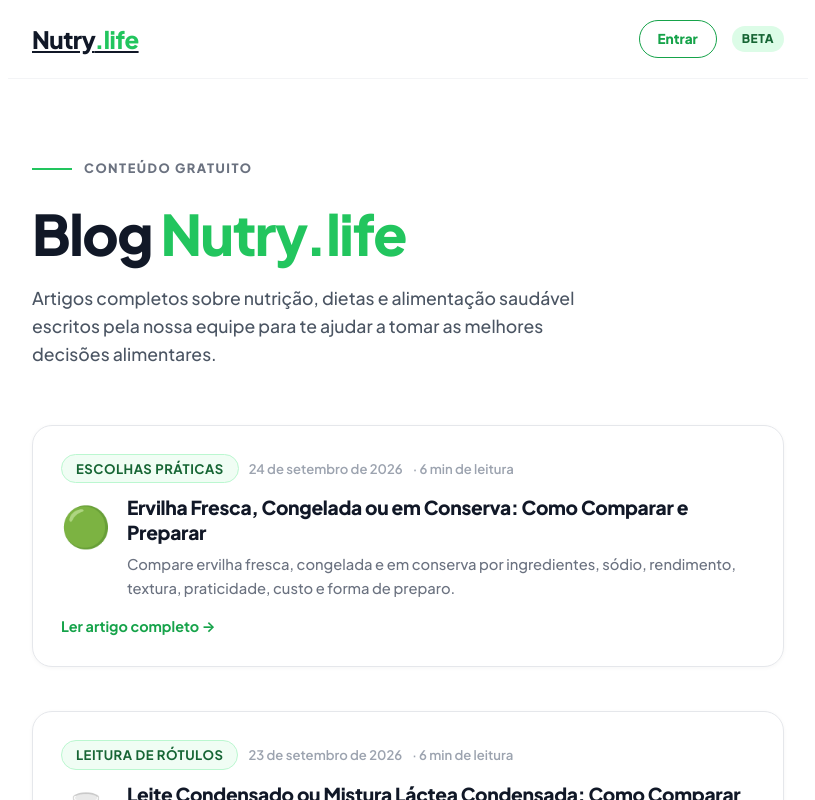
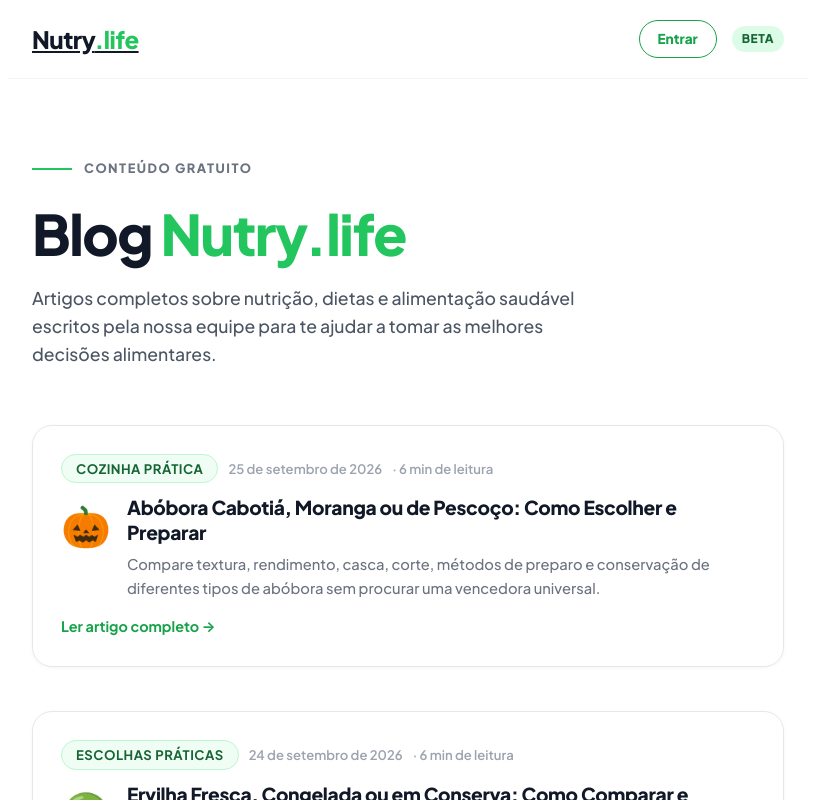
Before and after one commit to elevanceseguros/Nutri, a Next.js app: page /blog in a window 1280 px wide. Shown: the top 800 px of the page, without its empty margins (232-1047 px from the left). Built offline with nearby package versions, Linux system fonts and the light colour scheme.

Commit message:
Adiciona card do artigo de 25/09 ao blog

```diff
--- a/src/app/blog/page.tsx
+++ b/src/app/blog/page.tsx
@@ -14,6 +14,15 @@ export const metadata: Metadata = {
 };
 
 const posts = [
+  {
+    "slug": "abobora-cabotia-moranga-pescoco-como-escolher-preparar",
+    "titulo": "Abóbora Cabotiá, Moranga ou de Pescoço: Como Escolher e Preparar",
+    "descricao": "Compare textura, rendimento, casca, corte, métodos de preparo e conservação de diferentes tipos de abóbora sem procurar uma vencedora universal.",
+    "data": "25 de setembro de 2026",
+    "tempo": "6 min de leitura",
+    "tag": "Cozinha prática",
+    "emoji": "🎃"
+  },
   {
     "slug": "ervilha-fresca-congelada-conserva-comparar-preparar",
     "titulo": "Ervilha Fresca, Congelada ou em Conserva: Como Comparar e Preparar",
```
